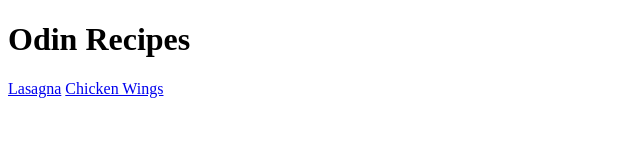
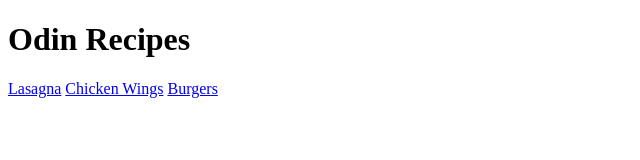
Before and after one commit to rodneybadger/odin-recipes, a plain HTML site: page index.html in a window 1280 px wide. Shown: the full height of the page, 0-640 px from the left. Drawn offline with Linux system fonts and the light colour scheme.

Commit message:
index.html

```diff
--- a/index.html
+++ b/index.html
@@ -9,5 +9,6 @@
     <h1>Odin Recipes</h1>
     <a href="recipes/lasagna.html">Lasagna</a>
     <a href="recipes/chicken-wings.html">Chicken Wings</a>
+    <a href="recipes/burgers.html">Burgers</a>
 </body>
 </html>
```
